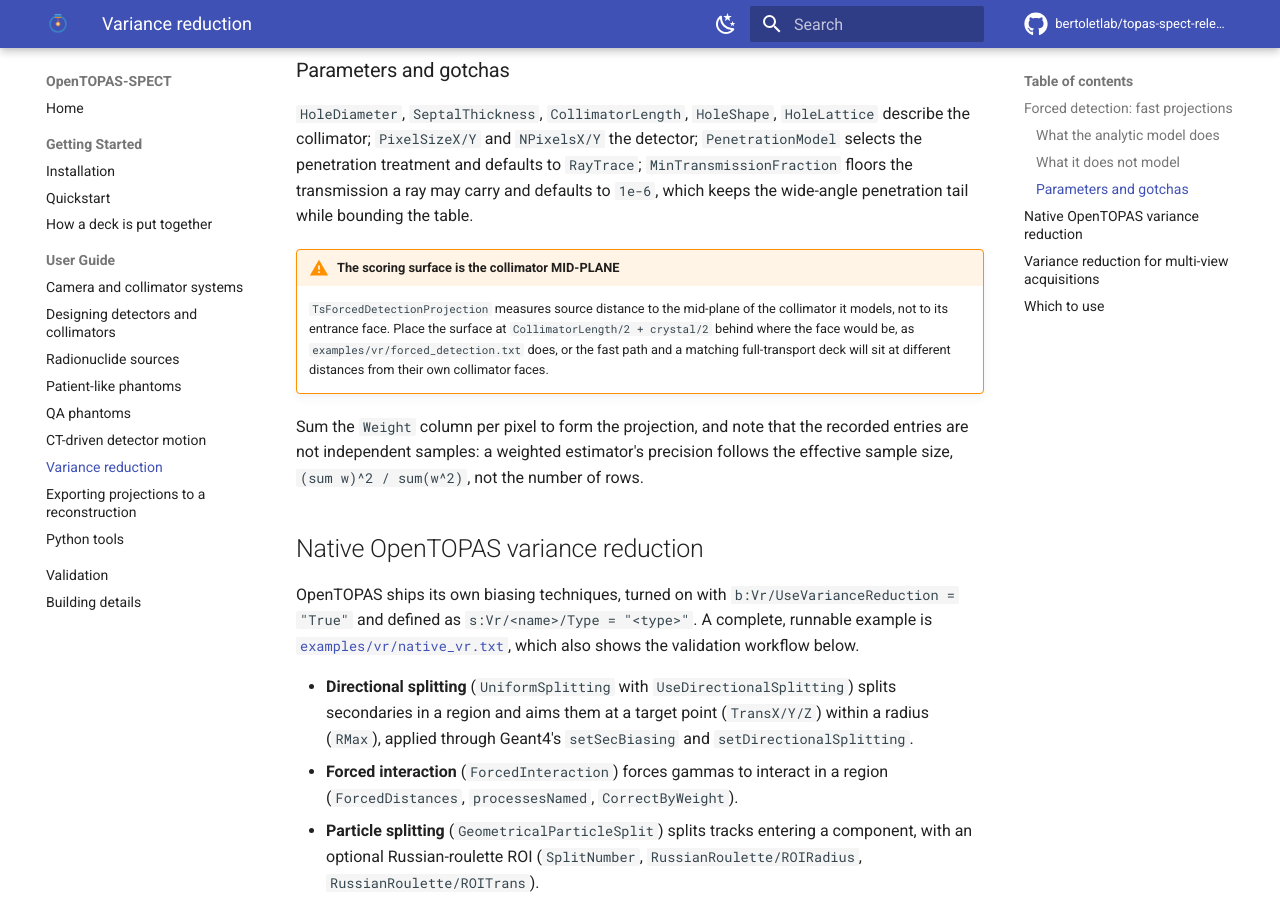
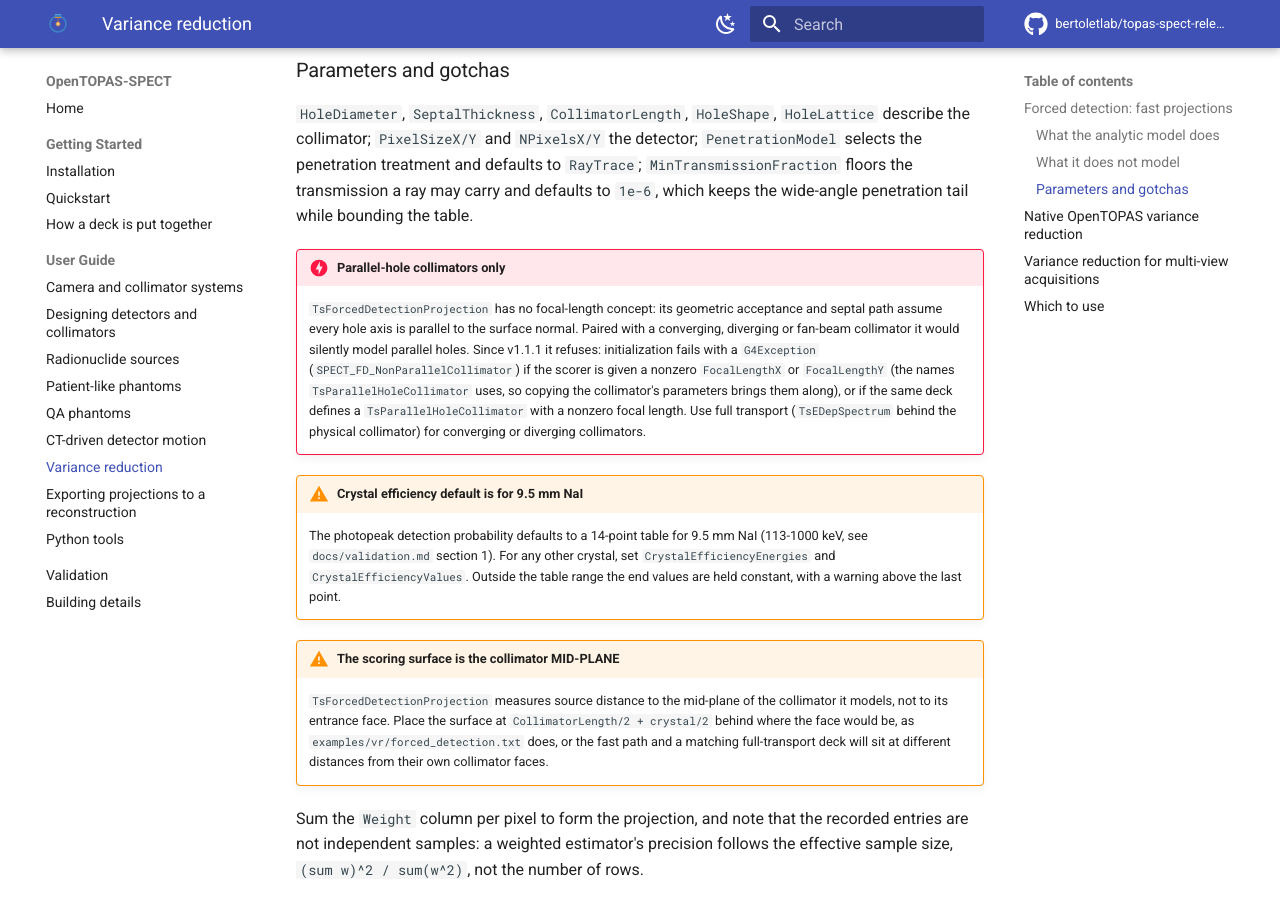
Before and after one commit to bertoletlab/topas-spect-release, an MkDocs documentation site: the page built from docs/variance_reduction.md, in a window 1280 px wide and 900 px high, scrolled down 1578 px. Built offline with MkDocs 1.6.1 and Material for MkDocs 9.7.7, drawn with Linux system fonts in a browser that asks for light colours; comment, search, counter and statistics services are not loaded.

Commit message:
v1.1.1: measured NaI efficiency default, forced detection refuses converging collimators, tilted channels cut flush to the collimator faces

```diff
--- a/docs/variance_reduction.md
+++ b/docs/variance_reduction.md
@@ -58,6 +58,22 @@ it rather than repeating it.
 collimator; `PixelSizeX/Y` and `NPixelsX/Y` the detector; `PenetrationModel` selects the penetration
 treatment and defaults to `RayTrace`; `MinTransmissionFraction` floors the transmission a ray may
 carry and defaults to `1e-6`, which keeps the wide-angle penetration tail while bounding the table.
+
+!!! danger "Parallel-hole collimators only"
+    `TsForcedDetectionProjection` has no focal-length concept: its geometric acceptance and septal
+    path assume every hole axis is parallel to the surface normal. Paired with a converging,
+    diverging or fan-beam collimator it would silently model parallel holes. Since v1.1.1 it refuses:
+    initialization fails with a `G4Exception` (`SPECT_FD_NonParallelCollimator`) if the scorer is given
+    a nonzero `FocalLengthX` or `FocalLengthY` (the names `TsParallelHoleCollimator` uses, so copying
+    the collimator's parameters brings them along), or if the same deck defines a
+    `TsParallelHoleCollimator` with a nonzero focal length. Use full transport (`TsEDepSpectrum` behind
+    the physical collimator) for converging or diverging collimators.
+
+!!! warning "Crystal efficiency default is for 9.5 mm NaI"
+    The photopeak detection probability defaults to a 14-point table for 9.5 mm NaI (113-1000 keV, see
+    `docs/validation.md` section 1). For any other crystal, set `CrystalEfficiencyEnergies` and
+    `CrystalEfficiencyValues`. Outside the table range the end values are held constant, with a
+    warning above the last point.
 
 !!! warning "The scoring surface is the collimator MID-PLANE"
     `TsForcedDetectionProjection` measures source distance to the mid-plane of the collimator it
```
Also changed, not shown: CHANGELOG.md (+59 -0 lines), docs/design.md (+1 -1 lines), docs/validation.md (+13 -0 lines), .zenodo.json, 4 other files.
